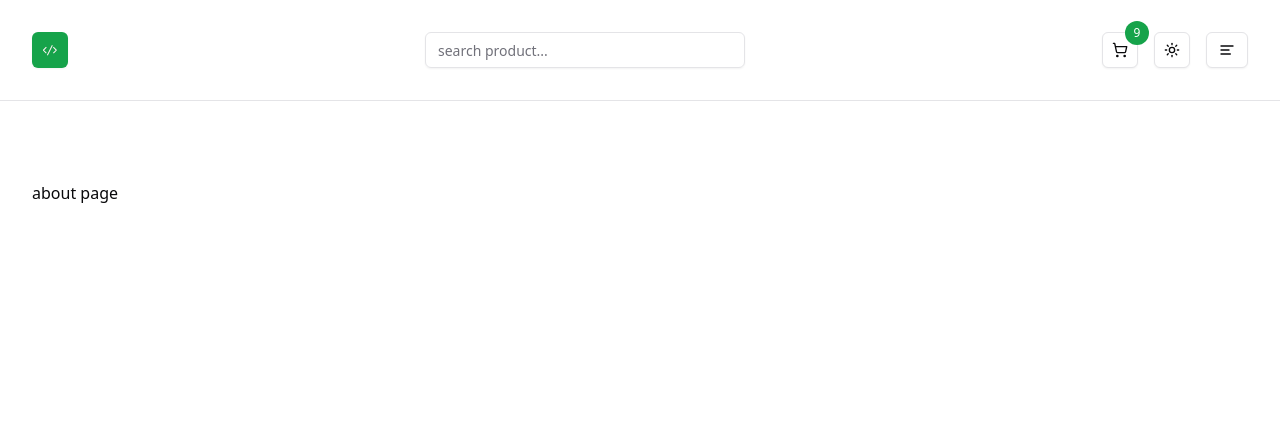
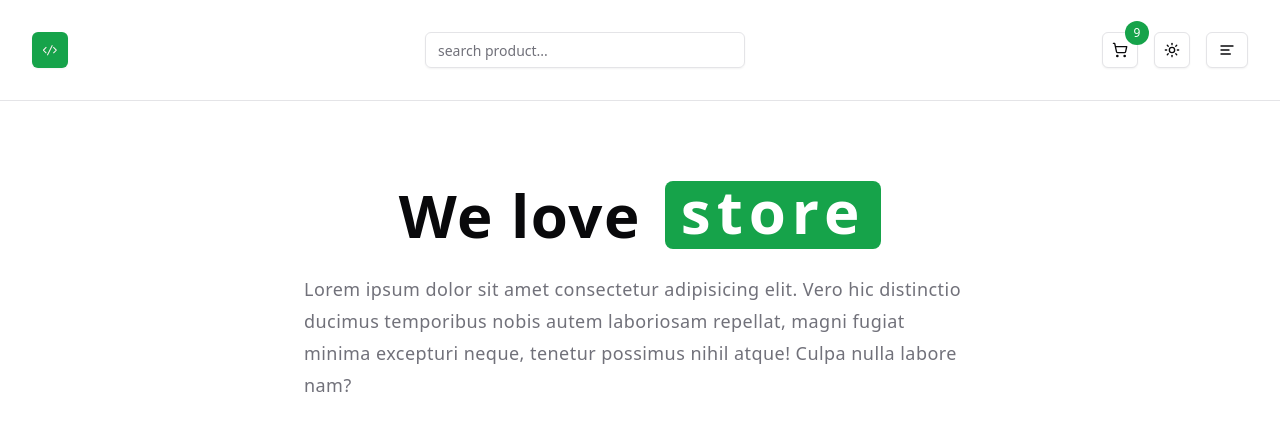
Before and after one commit to jls777/nextjs-store-demo, a Next.js app: page /about in a window 1280 px wide. Shown: the top 430 px of the page. Built offline with nearby package versions, Linux system fonts and the light colour scheme.

Commit message:
loading container

```diff
--- a/app/about/page.tsx
+++ b/app/about/page.tsx
@@ -1,5 +1,19 @@
 function AboutPage() {
-  return <div>about page</div>;
+  return (
+    <section>
+      <h1 className="flex flex-wrap gap-2 sm:gap-x-6 items-center justify-center text-4xl font-bold leading-none tracking-wide sm:text-6xl">
+        We love
+        <span className="bg-primary pb-2 px-4 rounded-lg tracking-widest text-white">
+          store
+        </span>
+      </h1>
+      <p className="mt-6 text-lg tracking-wide leading-8 max-w-2xl mx-auto text-muted-foreground">
+        Lorem ipsum dolor sit amet consectetur adipisicing elit. Vero hic
+        distinctio ducimus temporibus nobis autem laboriosam repellat, magni
+        fugiat minima excepturi neque, tenetur possimus nihil atque! Culpa nulla
+        labore nam?
+      </p>
+    </section>
+  );
 }
-
 export default AboutPage;
--- a/app/page.tsx
+++ b/app/page.tsx
@@ -1,11 +1,15 @@
+import LoadingContainer from "@/components/global/LoadingContainer";
 import FeaturedProducts from "@/components/home/FeaturedProduct";
 import Hero from "@/components/home/Hero";
+import { Suspense } from "react";
 
 function HomePage() {
   return (
     <>
       <Hero />
-      <FeaturedProducts />
+      <Suspense fallback={<LoadingContainer />}>
+        <FeaturedProducts />
+      </Suspense>
     </>
   );
 }
--- a/components/global/LoadingContainer.tsx
+++ b/components/global/LoadingContainer.tsx
@@ -1,5 +1,26 @@
+import { Card, CardContent } from "../ui/card";
+import { Skeleton } from "../ui/skeleton";
+
 function LoadingContainer() {
-  return <div>loadingcontainer</div>;
+  return (
+    <div className="pt-12 grid gap-4 md:grid-cols-2 lg:grid-cols-3">
+      <LoadingProduct />
+      <LoadingProduct />
+      <LoadingProduct />
+    </div>
+  );
+}
+
+function LoadingProduct() {
+  return (
+    <Card>
+      <CardContent className="p-4">
+        <Skeleton className="h-48 w-full" />
+        <Skeleton className="h-4 w-3/4 mt-4" />
+        <Skeleton className="h-4 w-1/2 mt-4" />
+      </CardContent>
+    </Card>
+  );
 }
 
 export default LoadingContainer;
```
